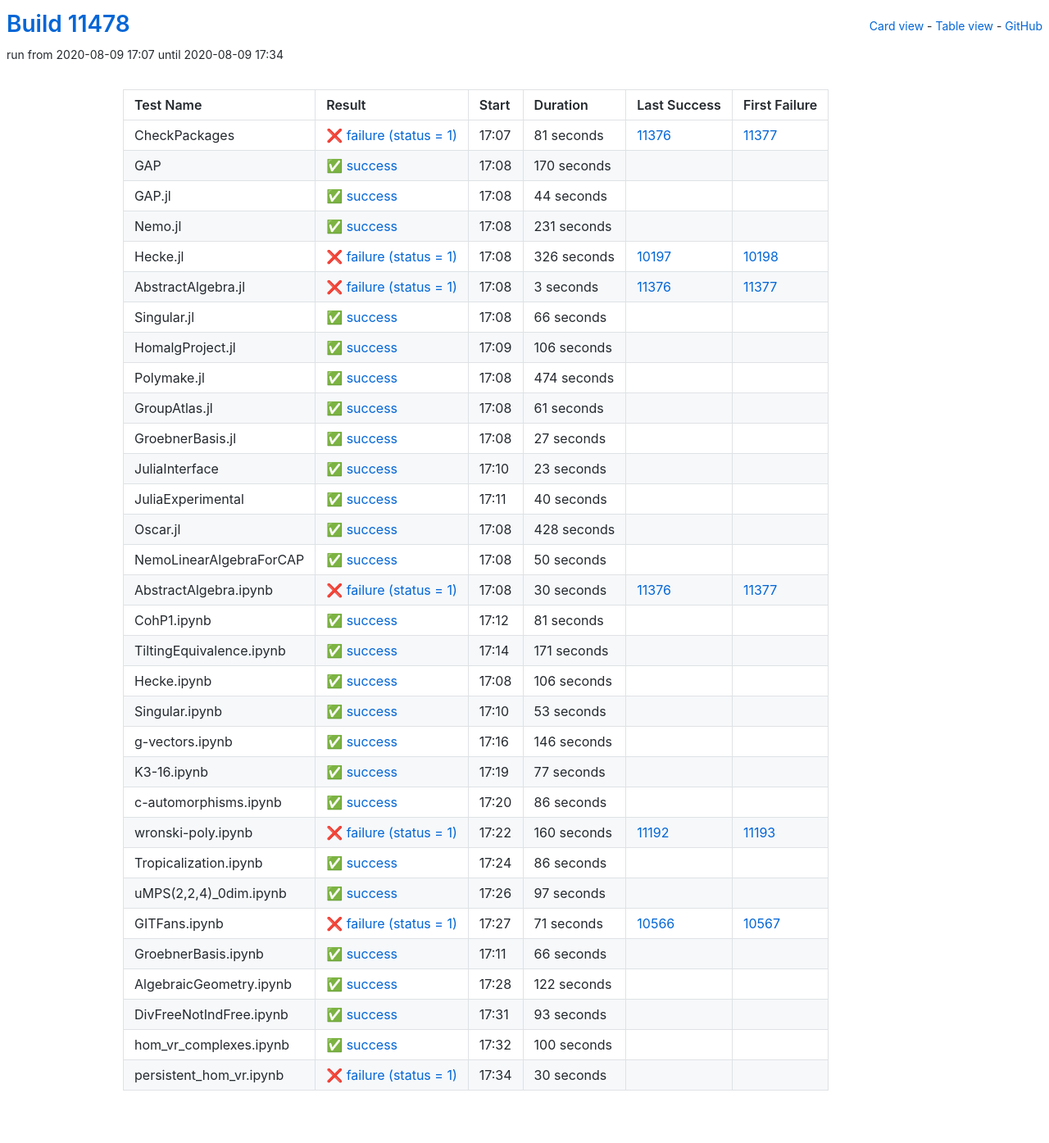
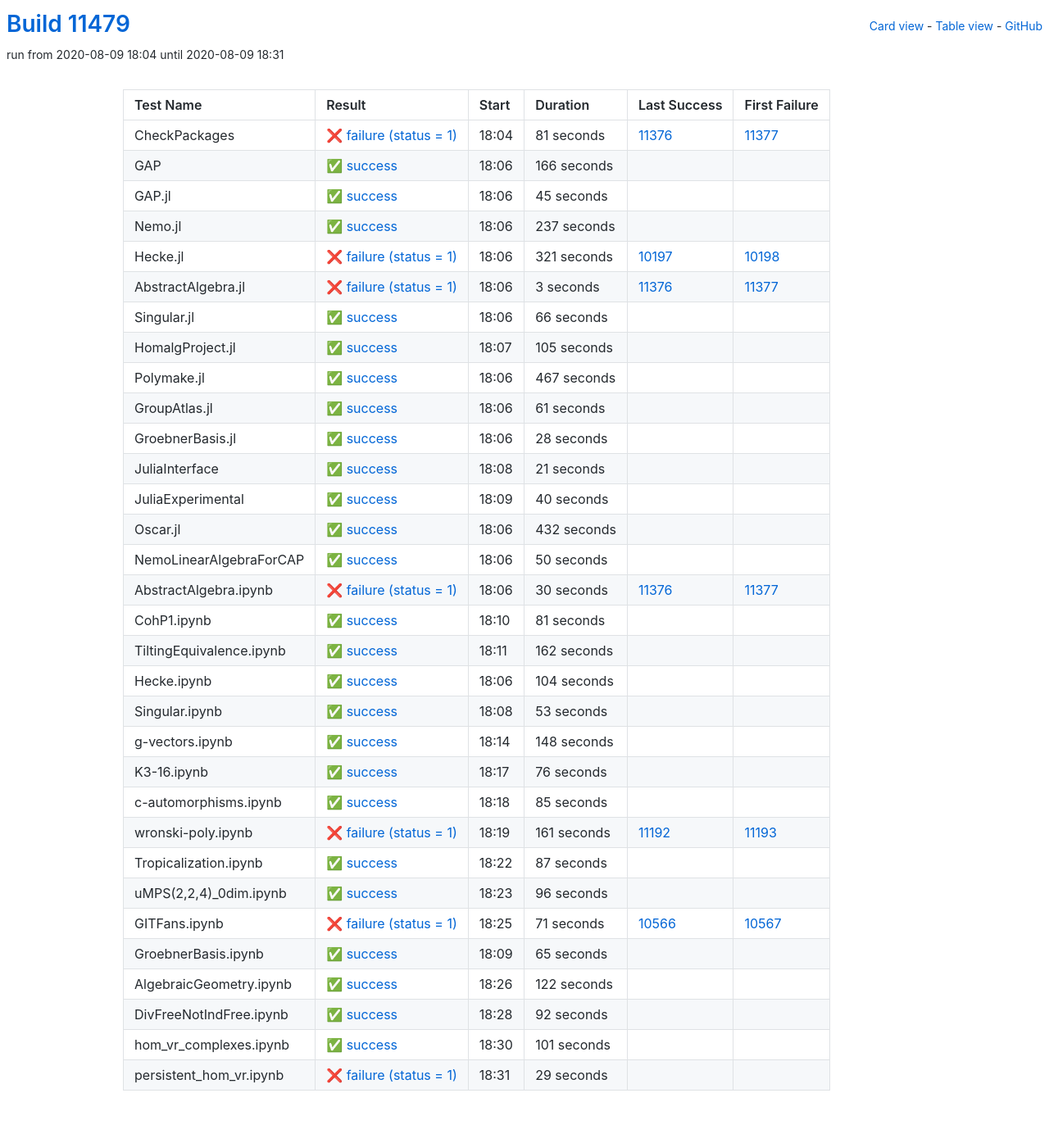
Before and after one commit to oscar-system/oscar-ci-status, a Jekyll site: the page built from table.html, in a window 1280 px wide. Shown: the whole page at 82% size. Built offline with Jekyll 4.4.1, drawn with Linux system fonts in a browser that asks for light colours.

Commit message:
Build #11479

```diff
--- a/_data/ci.yml
+++ b/_data/ci.yml
@@ -1,6 +1,6 @@
 ---
-build: 11478
-build_url: https://oscarci.mathematik.uni-kl.de/job/oscar/11478/
+build: 11479
+build_url: https://oscarci.mathematik.uni-kl.de/job/oscar/11479/
 job: oscar
 organization: oscar-system
 repo: oscar-ci-status
@@ -8,8 +8,8 @@
 tests:
 - name: CheckPackages
   id: checkpackages
-  log: https://oscarci.mathematik.uni-kl.de/job/oscar/11478/artifact/logs/build-11478/CheckPackages.log
-  start: 2020-08-09 17:07
+  log: https://oscarci.mathematik.uni-kl.de/job/oscar/11479/artifact/logs/build-11479/CheckPackages.log
+  start: 2020-08-09 18:04
   success: false
   exitcode: 1
   status: failure
@@ -20,56 +20,56 @@
   first_failure_url: https://oscarci.mathematik.uni-kl.de/job/oscar/11377/
 - name: GAP
   id: gap
-  log: https://oscarci.mathematik.uni-kl.de/job/oscar/11478/artifact/logs/build-11478/GAP.log
-  start: 2020-08-09 17:08
+  log: https://oscarci.mathematik.uni-kl.de/job/oscar/11479/artifact/logs/build-11479/GAP.log
+  start: 2020-08-09 18:06
   success: true
   exitcode: 0
   status: success
-  duration: 170
+  duration: 166
   last_success: false
   last_success_url:
   first_failure: false
   first_failure_url:
 - name: GAP.jl
   id: gap-jl
-  log: https://oscarci.mathematik.uni-kl.de/job/oscar/11478/artifact/logs/build-11478/GAP.jl.log
-  start: 2020-08-09 17:08
+  log: https://oscarci.mathematik.uni-kl.de/job/oscar/11479/artifact/logs/build-11479/GAP.jl.log
+  start: 2020-08-09 18:06
   success: true
   exitcode: 0
   status: success
-  duration: 44
+  duration: 45
   last_success: false
   last_success_url:
   first_failure: false
   first_failure_url:
 - name: Nemo.jl
   id: nemo-jl
-  log: https://oscarci.mathematik.uni-kl.de/job/oscar/11478/artifact/logs/build-11478/Nemo.jl.log
-  start: 2020-08-09 17:08
+  log: https://oscarci.mathematik.uni-kl.de/job/oscar/11479/artifact/logs/build-11479/Nemo.jl.log
+  start: 2020-08-09 18:06
   success: true
   exitcode: 0
   status: success
-  duration: 231
+  duration: 237
   last_success: false
   last_success_url:
   first_failure: false
   first_failure_url:
 - name: Hecke.jl
   id: hecke-jl
-  log: https://oscarci.mathematik.uni-kl.de/job/oscar/11478/artifact/logs/build-11478/Hecke.jl.log
-  start: 2020-08-09 17:08
+  log: https://oscarci.mathematik.uni-kl.de/job/oscar/11479/artifact/logs/build-11479/Hecke.jl.log
+  start: 2020-08-09 18:06
   success: false
   exitcode: 1
   status: failure
-  duration: 326
+  duration: 321
   last_success: 10197
   last_success_url: https://oscarci.mathematik.uni-kl.de/job/oscar/10197/
   first_failure: 10198
   first_failure_url: https://oscarci.mathematik.uni-kl.de/job/oscar/10198/
 - name: AbstractAlgebra.jl
   id: abstractalgebra-jl
-  log: https://oscarci.mathematik.uni-kl.de/job/oscar/11478/artifact/logs/build-11478/AbstractAlgebra.jl.log
-  start: 2020-08-09 17:08
+  log: https://oscarci.mathematik.uni-kl.de/job/oscar/11479/artifact/logs/build-11479/AbstractAlgebra.jl.log
+  start: 2020-08-09 18:06
   success: false
   exitcode: 1
   status: failure
@@ -80,8 +80,8 @@
   first_failure_url: https://oscarci.mathematik.uni-kl.de/job/oscar/11377/
 - name: Singular.jl
   id: singular-jl
-  log: https://oscarci.mathematik.uni-kl.de/job/oscar/11478/artifact/logs/build-11478/Singular.jl.log
-  start: 2020-08-09 17:08
+  log: https://oscarci.mathematik.uni-kl.de/job/oscar/11479/artifact/logs/build-11479/Singular.jl.log
+  start: 2020-08-09 18:06
   success: true
   exitcode: 0
   status: success
@@ -92,32 +92,32 @@
   first_failure_url:
 - name: HomalgProject.jl
   id: homalgproject-jl
-  log: https://oscarci.mathematik.uni-kl.de/job/oscar/11478/artifact/logs/build-11478/HomalgProject.jl.log
-  start: 2020-08-09 17:09
+  log: https://oscarci.mathematik.uni-kl.de/job/oscar/11479/artifact/logs/build-11479/HomalgProject.jl.log
+  start: 2020-08-09 18:07
   success: true
   exitcode: 0
   status: success
-  duration: 106
+  duration: 105
   last_success: false
   last_success_url:
   first_failure: false
   first_failure_url:
 - name: Polymake.jl
   id: polymake-jl
-  log: https://oscarci.mathematik.uni-kl.de/job/oscar/11478/artifact/logs/build-11478/Polymake.jl.log
-  start: 2020-08-09 17:08
+  log: https://oscarci.mathematik.uni-kl.de/job/oscar/11479/artifact/logs/build-11479/Polymake.jl.log
+  start: 2020-08-09 18:06
   success: true
   exitcode: 0
   status: success
-  duration: 474
+  duration: 467
   last_success: false
   last_success_url:
   first_failure: false
   first_failure_url:
 - name: GroupAtlas.jl
   id: groupatlas-jl
-  log: https://oscarci.mathematik.uni-kl.de/job/oscar/11478/artifact/logs/build-11478/GroupAtlas.jl.log
-  start: 2020-08-09 17:08
+  log: https://oscarci.mathematik.uni-kl.de/job/oscar/11479/artifact/logs/build-11479/GroupAtlas.jl.log
+  start: 2020-08-09 18:06
   success: true
   exitcode: 0
   status: success
@@ -128,32 +128,32 @@
   first_failure_url:
 - name: GroebnerBasis.jl
   id: groebnerbasis-jl
-  log: https://oscarci.mathematik.uni-kl.de/job/oscar/11478/artifact/logs/build-11478/GroebnerBasis.jl.log
-  start: 2020-08-09 17:08
+  log: https://oscarci.mathematik.uni-kl.de/job/oscar/11479/artifact/logs/build-11479/GroebnerBasis.jl.log
+  start: 2020-08-09 18:06
   success: true
   exitcode: 0
   status: success
-  duration: 27
+  duration: 28
   last_success: false
   last_success_url:
   first_failure: false
   first_failure_url:
 - name: JuliaInterface
   id: juliainterface
-  log: https://oscarci.mathematik.uni-kl.de/job/oscar/11478/artifact/logs/build-11478/JuliaInterface.log
-  start: 2020-08-09 17:10
+  log: https://oscarci.mathematik.uni-kl.de/job/oscar/11479/artifact/logs/build-11479/JuliaInterface.log
+  start: 2020-08-09 18:08
   success: true
   exitcode: 0
   status: success
-  duration: 23
+  duration: 21
   last_success: false
   last_success_url:
   first_failure: false
   first_failure_url:
 - name: JuliaExperimental
   id: juliaexperimental
-  log: https://oscarci.mathematik.uni-kl.de/job/oscar/11478/artifact/logs/build-11478/JuliaExperimental.log
-  start: 2020-08-09 17:11
+  log: https://oscarci.mathematik.uni-kl.de/job/oscar/11479/artifact/logs/build-11479/JuliaExperimental.log
+  start: 2020-08-09 18:09
   success: true
   exitcode: 0
   status: success
@@ -164,20 +164,20 @@
   first_failure_url:
 - name: Oscar.jl
   id: oscar-jl
-  log: https://oscarci.mathematik.uni-kl.de/job/oscar/11478/artifact/logs/build-11478/Oscar.jl.log
-  start: 2020-08-09 17:08
+  log: https://oscarci.mathematik.uni-kl.de/job/oscar/11479/artifact/logs/build-11479/Oscar.jl.log
+  start: 2020-08-09 18:06
   success: true
   exitcode: 0
   status: success
-  duration: 428
+  duration: 432
   last_success: false
   last_success_url:
   first_failure: false
   first_failure_url:
 - name: NemoLinearAlgebraForCAP
   id: nemolinearalgebraforcap
-  log: https://oscarci.mathematik.uni-kl.de/job/oscar/11478/artifact/logs/build-11478/NemoLinearAlgebraForCAP.log
-  start: 2020-08-09 17:08
+  log: https://oscarci.mathematik.uni-kl.de/job/oscar/11479/artifact/logs/build-11479/NemoLinearAlgebraForCAP.log
+  start: 2020-08-09 18:06
   success: true
   exitcode: 0
   status: success
@@ -188,8 +188,8 @@
   first_failure_url:
 - name: AbstractAlgebra.ipynb
   id: abstractalgebra-ipynb
-  log: https://oscarci.mathematik.uni-kl.de/job/oscar/11478/artifact/logs/build-11478/AbstractAlgebra.ipynb.log
-  start: 2020-08-09 17:08
+  log: https://oscarci.mathematik.uni-kl.de/job/oscar/11479/artifact/logs/build-11479/AbstractAlgebra.ipynb.log
+  start: 2020-08-09 18:06
   success: false
   exitcode: 1
   status: failure
@@ -200,8 +200,8 @@
   first_failure_url: https://oscarci.mathematik.uni-kl.de/job/oscar/11377/
 - name: CohP1.ipynb
   id: cohp1-ipynb
-  log: https://oscarci.mathematik.uni-kl.de/job/oscar/11478/artifact/logs/build-11478/CohP1.ipynb.log
-  start: 2020-08-09 17:12
+  log: https://oscarci.mathematik.uni-kl.de/job/oscar/11479/artifact/logs/build-11479/CohP1.ipynb.log
+  start: 2020-08-09 18:10
   success: true
   exitcode: 0
   status: success
@@ -212,32 +212,32 @@
   first_failure_url:
 - name: TiltingEquivalence.ipynb
   id: tiltingequivalence-ipynb
-  log: https://oscarci.mathematik.uni-kl.de/job/oscar/11478/artifact/logs/build-11478/TiltingEquivalence.ipynb.log
-  start: 2020-08-09 17:14
+  log: https://oscarci.mathematik.uni-kl.de/job/oscar/11479/artifact/logs/build-11479/TiltingEquivalence.ipynb.log
+  start: 2020-08-09 18:11
   success: true
   exitcode: 0
   status: success
-  duration: 171
+  duration: 162
   last_success: false
   last_success_url:
   first_failure: false
   first_failure_url:
 - name: Hecke.ipynb
   id: hecke-ipynb
-  log: https://oscarci.mathematik.uni-kl.de/job/oscar/11478/artifact/logs/build-11478/Hecke.ipynb.log
-  start: 2020-08-09 17:08
+  log: https://oscarci.mathematik.uni-kl.de/job/oscar/11479/artifact/logs/build-11479/Hecke.ipynb.log
+  start: 2020-08-09 18:06
   success: true
   exitcode: 0
   status: success
-  duration: 106
+  duration: 104
   last_success: false
   last_success_url:
   first_failure: false
   first_failure_url:
 - name: Singular.ipynb
   id: singular-ipynb
-  log: https://oscarci.mathematik.uni-kl.de/job/oscar/11478/artifact/logs/build-11478/Singular.ipynb.log
-  start: 2020-08-09 17:10
+  log: https://oscarci.mathematik.uni-kl.de/job/oscar/11479/artifact/logs/build-11479/Singular.ipynb.log
+  start: 2020-08-09 18:08
   success: true
   exitcode: 0
   status: success
@@ -248,80 +248,80 @@
   first_failure_url:
 - name: g-vectors.ipynb
   id: g-vectors-ipynb
-  log: https://oscarci.mathematik.uni-kl.de/job/oscar/11478/artifact/logs/build-11478/g-vectors.ipynb.log
-  start: 2020-08-09 17:16
+  log: https://oscarci.mathematik.uni-kl.de/job/oscar/11479/artifact/logs/build-11479/g-vectors.ipynb.log
+  start: 2020-08-09 18:14
   success: true
   exitcode: 0
   status: success
-  duration: 146
+  duration: 148
   last_success: false
   last_success_url:
   first_failure: false
   first_failure_url:
 - name: K3-16.ipynb
   id: k3-16-ipynb
-  log: https://oscarci.mathematik.uni-kl.de/job/oscar/11478/artifact/logs/build-11478/K3-16.ipynb.log
-  start: 2020-08-09 17:19
+  log: https://oscarci.mathematik.uni-kl.de/job/oscar/11479/artifact/logs/build-11479/K3-16.ipynb.log
+  start: 2020-08-09 18:17
   success: true
   exitcode: 0
   status: success
-  duration: 77
+  duration: 76
   last_success: false
   last_success_url:
   first_failure: false
   first_failure_url:
 - name: c-automorphisms.ipynb
   id: c-automorphisms-ipynb
-  log: https://oscarci.mathematik.uni-kl.de/job/oscar/11478/artifact/logs/build-11478/c-automorphisms.ipynb.log
-  start: 2020-08-09 17:20
+  log: https://oscarci.mathematik.uni-kl.de/job/oscar/11479/artifact/logs/build-11479/c-automorphisms.ipynb.log
+  start: 2020-08-09 18:18
   success: true
   exitcode: 0
   status: success
-  duration: 86
+  duration: 85
   last_success: false
   last_success_url:
   first_failure: false
   first_failure_url:
 - name: wronski-poly.ipynb
   id: wronski-poly-ipynb
-  log: https://oscarci.mathematik.uni-kl.de/job/oscar/11478/artifact/logs/build-11478/wronski-poly.ipynb.log
-  start: 2020-08-09 17:22
+  log: https://oscarci.mathematik.uni-kl.de/job/oscar/11479/artifact/logs/build-11479/wronski-poly.ipynb.log
+  start: 2020-08-09 18:19
   success: false
   exitcode: 1
   status: failure
-  duration: 160
+  duration: 161
   last_success: 11192
   last_success_url: https://oscarci.mathematik.uni-kl.de/job/oscar/11192/
   first_failure: 11193
   first_failure_url: https://oscarci.mathematik.uni-kl.de/job/oscar/11193/
 - name: Tropicalization.ipynb
   id: tropicalization-ipynb
-  log: https://oscarci.mathematik.uni-kl.de/job/oscar/11478/artifact/logs/build-11478/Tropicalization.ipynb.log
-  start: 2020-08-09 17:24
+  log: https://oscarci.mathematik.uni-kl.de/job/oscar/11479/artifact/logs/build-11479/Tropicalization.ipynb.log
+  start: 2020-08-09 18:22
   success: true
   exitcode: 0
   status: success
-  duration: 86
+  duration: 87
   last_success: false
   last_success_url:
   first_failure: false
   first_failure_url:
 - name: uMPS(2,2,4)_0dim.ipynb
   id: umps-2-2-4-0dim-ipynb
-  log: https://oscarci.mathematik.uni-kl.de/job/oscar/11478/artifact/logs/build-11478/uMPS-2-2-4-_0dim.ipynb.log
-  start: 2020-08-09 17:26
+  log: https://oscarci.mathematik.uni-kl.de/job/oscar/11479/artifact/logs/build-11479/uMPS-2-2-4-_0dim.ipynb.log
+  start: 2020-08-09 18:23
   success: true
   exitcode: 0
   status: success
-  duration: 97
+  duration: 96
   last_success: false
   last_success_url:
   first_failure: false
   first_failure_url:
 - name: GITFans.ipynb
   id: gitfans-ipynb
-  log: https://oscarci.mathematik.uni-kl.de/job/oscar/11478/artifact/logs/build-11478/GITFans.ipynb.log
-  start: 2020-08-09 17:27
+  log: https://oscarci.mathematik.uni-kl.de/job/oscar/11479/artifact/logs/build-11479/GITFans.ipynb.log
+  start: 2020-08-09 18:25
   success: false
   exitcode: 1
   status: failure
@@ -332,20 +332,20 @@
   first_failure_url: https://oscarci.mathematik.uni-kl.de/job/oscar/10567/
 - name: GroebnerBasis.ipynb
   id: groebnerbasis-ipynb
-  log: https://oscarci.mathematik.uni-kl.de/job/oscar/11478/artifact/logs/build-11478/GroebnerBasis.ipynb.log
-  start: 2020-08-09 17:11
+  log: https://oscarci.mathematik.uni-kl.de/job/oscar/11479/artifact/logs/build-11479/GroebnerBasis.ipynb.log
+  start: 2020-08-09 18:09
   success: true
   exitcode: 0
   status: success
-  duration: 66
+  duration: 65
   last_success: false
   last_success_url:
   first_failure: false
   first_failure_url:
 - name: AlgebraicGeometry.ipynb
   id: algebraicgeometry-ipynb
-  log: https://oscarci.mathematik.uni-kl.de/job/oscar/11478/artifact/logs/build-11478/AlgebraicGeometry.ipynb.log
-  start: 2020-08-09 17:28
+  log: https://oscarci.mathematik.uni-kl.de/job/oscar/11479/artifact/logs/build-11479/AlgebraicGeometry.ipynb.log
+  start: 2020-08-09 18:26
   success: true
   exitcode: 0
   status: success
@@ -356,36 +356,36 @@
   first_failure_url:
 - name: DivFreeNotIndFree.ipynb
   id: divfreenotindfree-ipynb
-  log: https://oscarci.mathematik.uni-kl.de/job/oscar/11478/artifact/logs/build-11478/DivFreeNotIndFree.ipynb.log
-  start: 2020-08-09 17:31
+  log: https://oscarci.mathematik.uni-kl.de/job/oscar/11479/artifact/logs/build-11479/DivFreeNotIndFree.ipynb.log
+  start: 2020-08-09 18:28
   success: true
   exitcode: 0
   status: success
-  duration: 93
+  duration: 92
   last_success: false
   last_success_url:
   first_failure: false
   first_failure_url:
 - name: hom_vr_complexes.ipynb
   id: hom-vr-complexes-ipynb
-  log: https://oscarci.mathematik.uni-kl.de/job/oscar/11478/artifact/logs/build-11478/hom_vr_complexes.ipynb.log
-  start: 2020-08-09 17:32
+  log: https://oscarci.mathematik.uni-kl.de/job/oscar/11479/artifact/logs/build-11479/hom_vr_complexes.ipynb.log
+  start: 2020-08-09 18:30
   success: true
   exitcode: 0
   status: success
-  duration: 100
+  duration: 101
   last_success: false
   last_success_url:
   first_failure: false
   first_failure_url:
 - name: persistent_hom_vr.ipynb
   id: persistent-hom-vr-ipynb
-  log: https://oscarci.mathematik.uni-kl.de/job/oscar/11478/artifact/logs/build-11478/persistent_hom_vr.ipynb.log
-  start: 2020-08-09 17:34
+  log: https://oscarci.mathematik.uni-kl.de/job/oscar/11479/artifact/logs/build-11479/persistent_hom_vr.ipynb.log
+  start: 2020-08-09 18:31
   success: false
   exitcode: 1
   status: failure
-  duration: 30
+  duration: 29
   last_success: false
   last_success_url:
   first_failure: false
```
Also changed, not shown: README.md.
